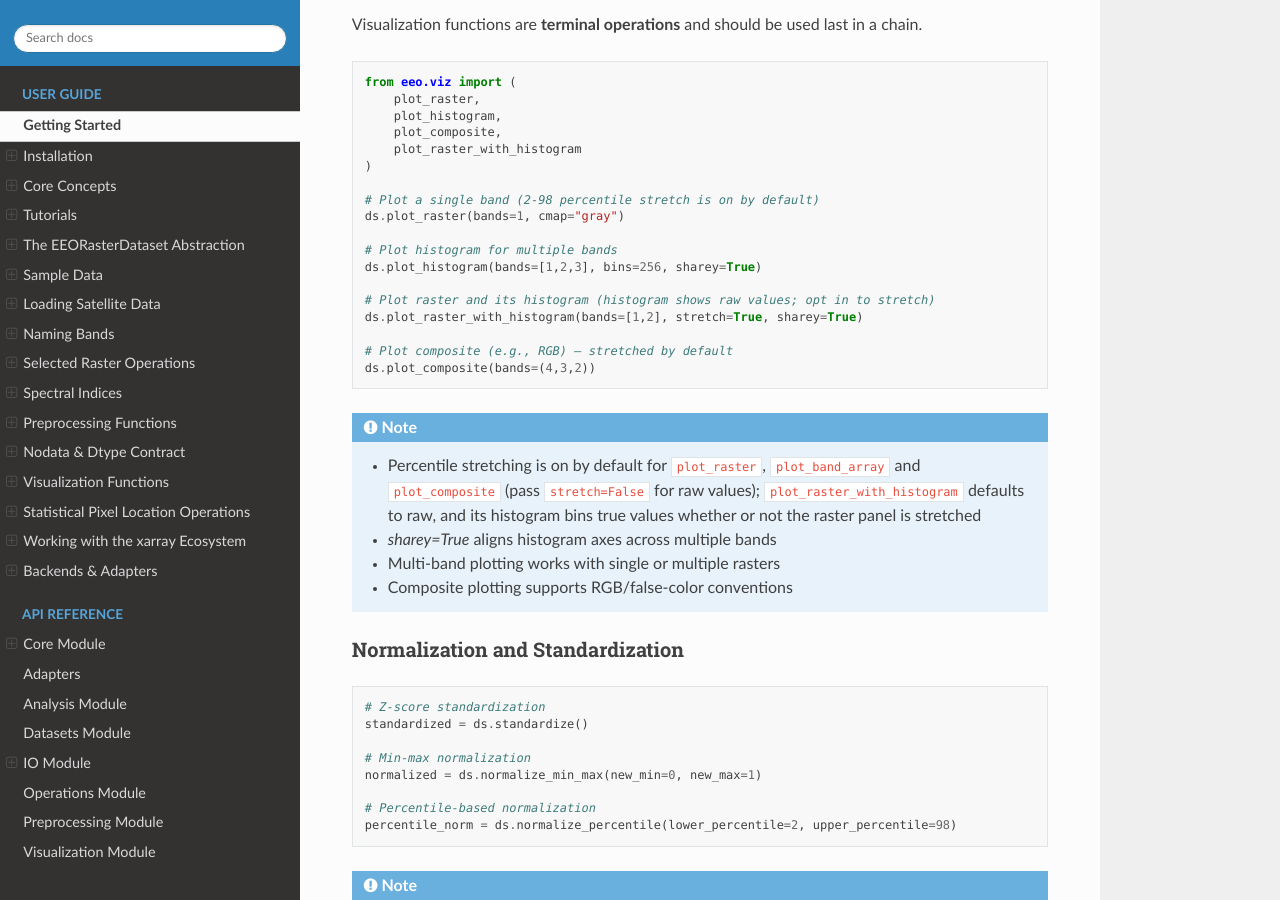
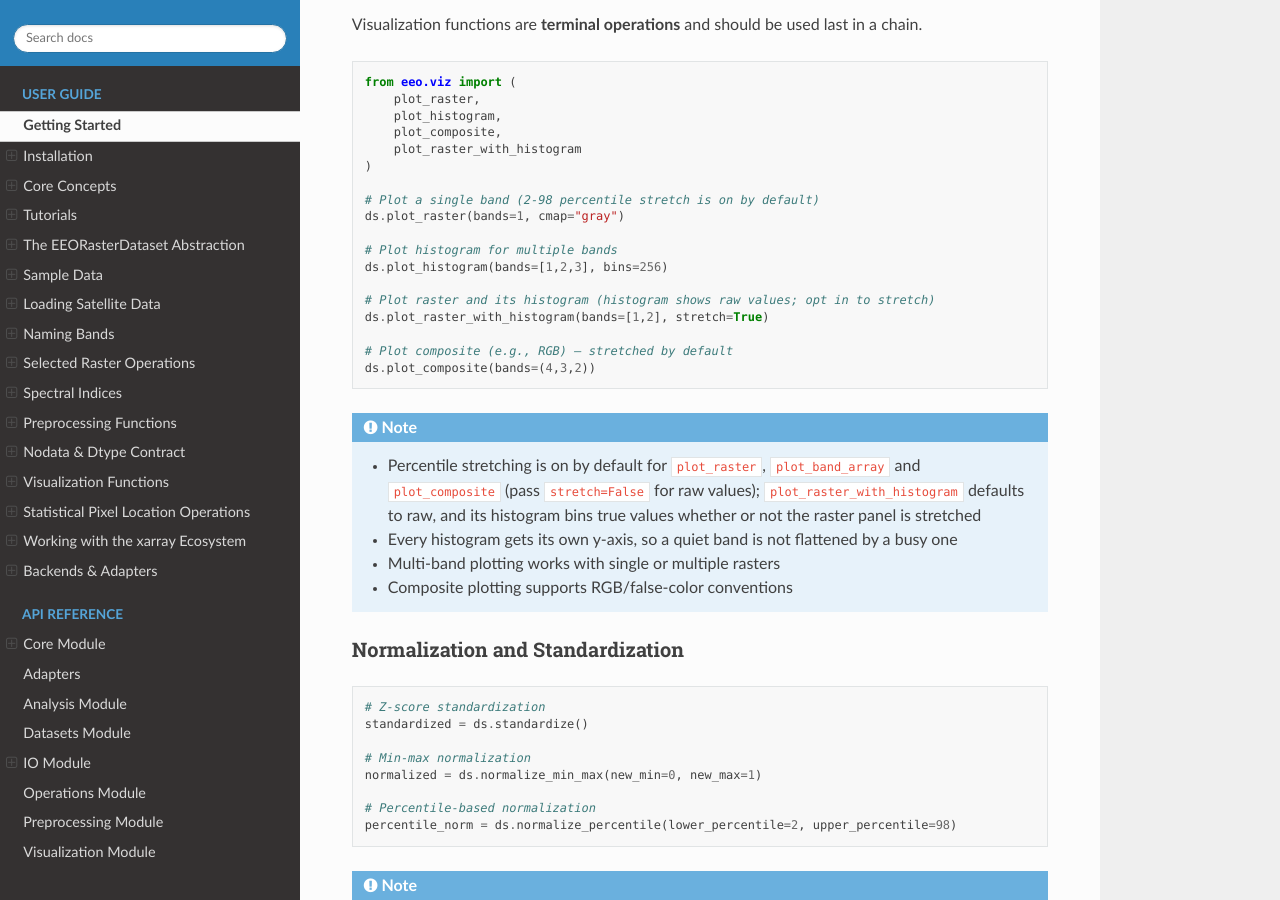
Before and after one commit to Tommy-Burns/easy-eo, a Sphinx documentation site: the page built from docs/source/getting_started.rst, in a window 1280 px wide and 900 px high, scrolled down 4092 px. Built offline with Sphinx 7.4.7 and the Read the Docs theme 3.1.0, drawn with Linux system fonts in a browser that asks for light colours.

Commit message:
feat(viz)!: drop sharey from plot_raster_with_histogram

```diff
--- a/docs/source/getting_started.rst
+++ b/docs/source/getting_started.rst
@@ -230,10 +230,10 @@ Visualization functions are **terminal operations** and should be used last in a
     ds.plot_raster(bands=1, cmap="gray")
 
     # Plot histogram for multiple bands
-    ds.plot_histogram(bands=[1,2,3], bins=256, sharey=True)
+    ds.plot_histogram(bands=[1,2,3], bins=256)
 
     # Plot raster and its histogram (histogram shows raw values; opt in to stretch)
-    ds.plot_raster_with_histogram(bands=[1,2], stretch=True, sharey=True)
+    ds.plot_raster_with_histogram(bands=[1,2], stretch=True)
 
     # Plot composite (e.g., RGB) — stretched by default
     ds.plot_composite(bands=(4,3,2))
@@ -243,7 +243,8 @@ Visualization functions are **terminal operations** and should be used last in a
       ``plot_band_array`` and ``plot_composite`` (pass ``stretch=False`` for raw
       values); ``plot_raster_with_histogram`` defaults to raw, and its histogram
       bins true values whether or not the raster panel is stretched
-    - `sharey=True` aligns histogram axes across multiple bands
+    - Every histogram gets its own y-axis, so a quiet band is not flattened by
+      a busy one
     - Multi-band plotting works with single or multiple rasters
     - Composite plotting supports RGB/false-color conventions
 
--- a/docs/source/user_guide/visualization.rst
+++ b/docs/source/user_guide/visualization.rst
@@ -222,7 +222,7 @@ Plot Histogram
 Plot Raster with Histogram
 --------------------------
 
-.. function:: plot_raster_with_histogram(ds, bands=None, *, cmap="gray", figsize: tuple[int, int] = (10, 5), bins=256, pmin=2, pmax=98, stretch=False, colorbar=False, colorbar_label=None, sharey=False, title=None, save_path=None)
+.. function:: plot_raster_with_histogram(ds, bands=None, *, cmap="gray", figsize: tuple[int, int] = (10, 5), bins=256, pmin=2, pmax=98, stretch=False, colorbar=False, colorbar_label=None, title=None, save_path=None)
 
    Plot raster bands alongside their corresponding histograms.
 
@@ -240,7 +240,6 @@ Plot Raster with Histogram
    :param pmax: Upper percentile used when ``stretch=True``.
    :param colorbar: Draw a colorbar beside each raster panel, in band units.
    :param colorbar_label: Colorbar label; ``None`` uses the band's name.
-   :param sharey: Share the y-axis between histogram plots.
    :param title: Optional figure title.
    :param save_path: File path if the figure should be saved to disk.
 
```
Also changed, not shown: CHANGELOG.md (+13 -0 lines), 2 other files.
